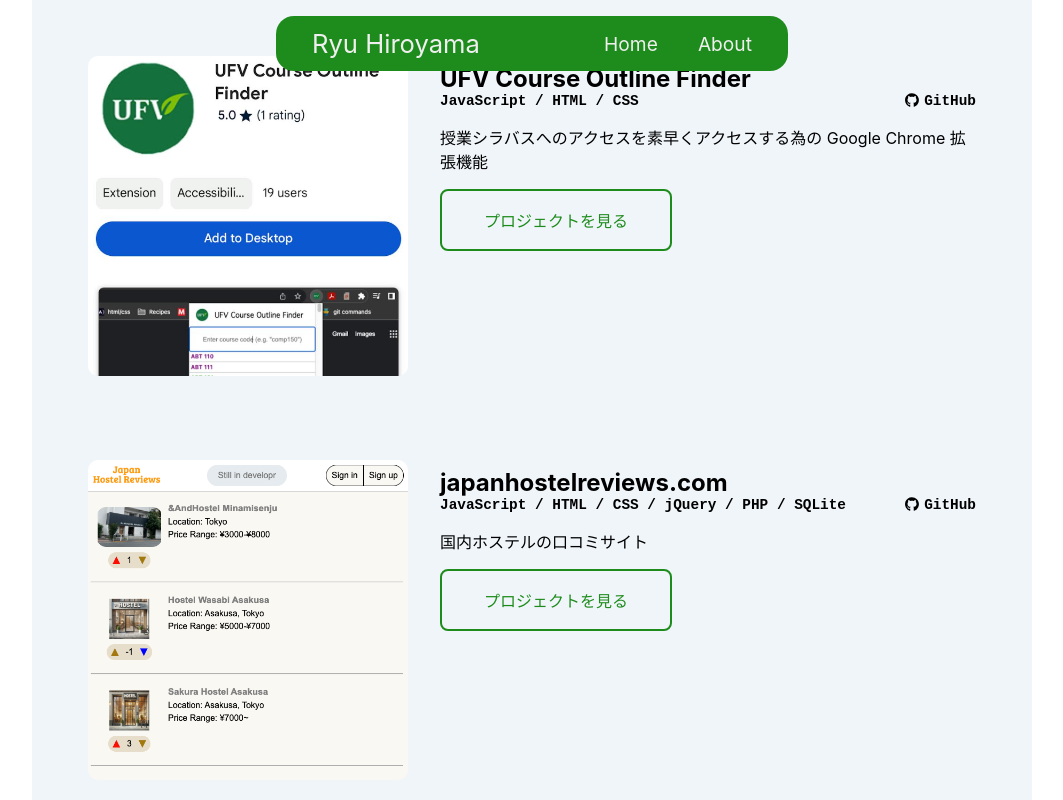
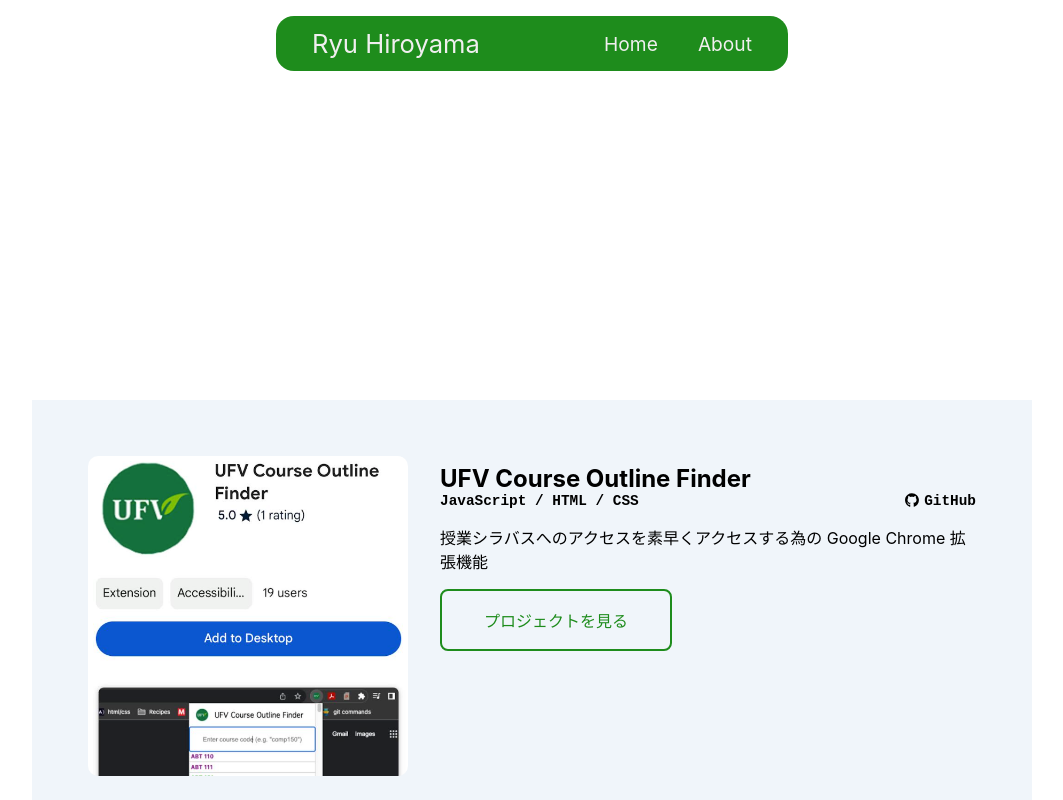
Before and after one commit to lyuhiroyama/portfolio, a React (Create React App) app: page / in a window 1280 px wide. Shown: the top 800 px of the page, without its empty margins (108-1171 px from the left). Built offline with nearby package versions, Linux system fonts and the light colour scheme.

Commit message:
fix: メニューバーボタンにスクロールトップ機能を追加

```diff
--- a/src/App.scss
+++ b/src/App.scss
@@ -63,7 +63,7 @@ $theme-color2: rgb(240, 245, 250);
   flex-direction: column;
   align-items: flex-start;
   padding: 2rem;
-  margin: 0 auto;
+  margin: 40% auto 100px;
   gap: 2rem;
   width: 80%;
   min-width: 1000px;
--- a/src/components/navbar.jsx
+++ b/src/components/navbar.jsx
@@ -1,12 +1,17 @@
 import { Link } from 'react-router-dom';
 
 export default function Navbar(){
+
+    const handleNavClick = () => {
+        window.scrollTo(0, 0);
+    };
+
     return (
         <nav className="navbar">
-            <Link to="/" className="site-title">Ryu Hiroyama</Link>
+            <Link to="/" className="site-title" onClick={handleNavClick}>Ryu Hiroyama</Link>
             <ul>
                 <li>
-                    <Link to="/">Home</Link>
+                    <Link to="/" onClick={handleNavClick}>Home</Link>
                 </li>
                 <li>
                     <Link to="/about">About</Link>
```
